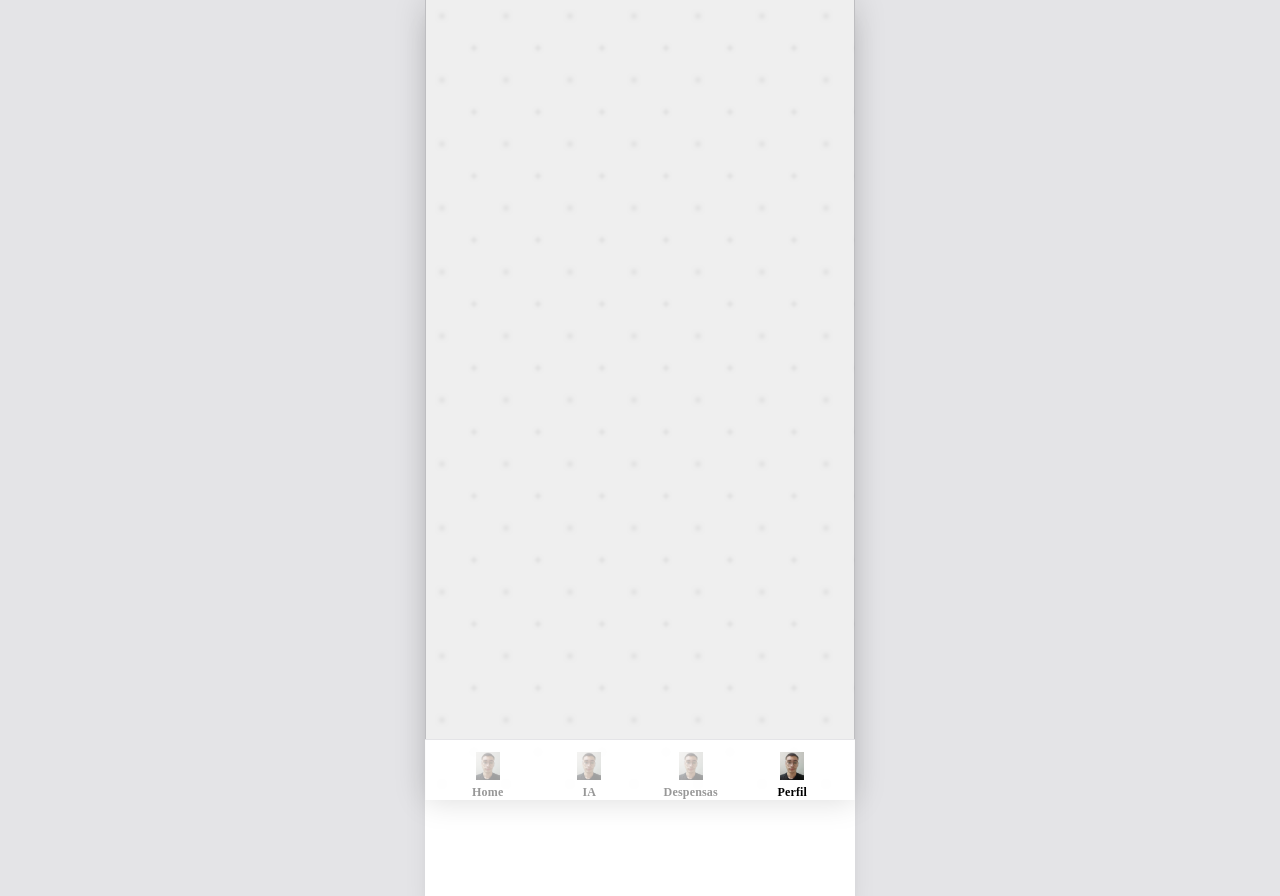
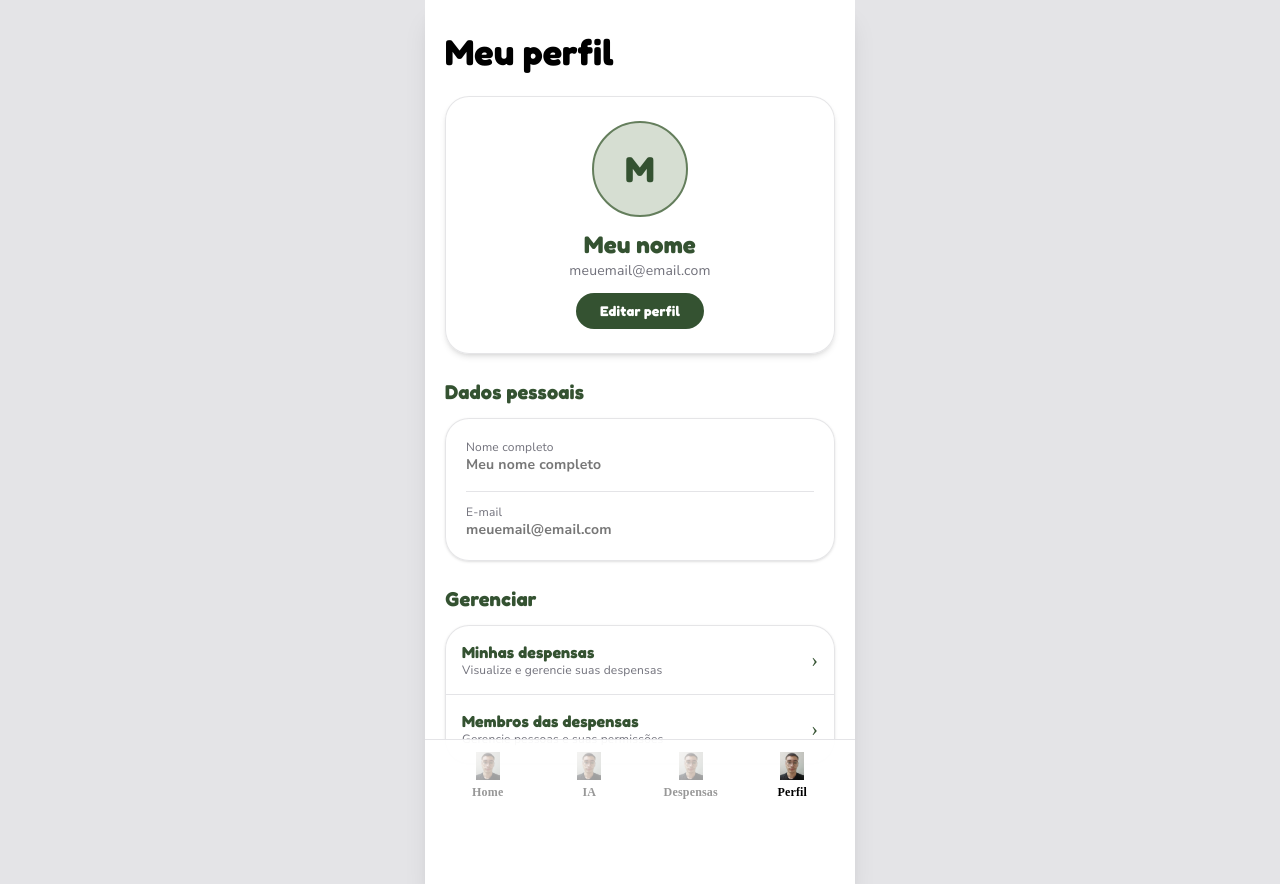
Before and after one commit to HayanoIche/RotTracker-FrontEnd, a React (Vite) app: page /aplicacao/perfil in a window 1280 px wide. Built offline with nearby package versions, Linux system fonts and the light colour scheme.

Commit message:
feat: implementacao da tela perfil na aplicação

```diff
--- a/src/App.tsx
+++ b/src/App.tsx
@@ -7,15 +7,18 @@ import ScrollToTop from './components/common/ScrollToTop.tsx';
 import PageTitle from './components/common/PageTitle';
 
 import Home from './pages/Home.tsx';
-import AppHome from './components/aplicacao/AppHome.tsx';
 import Sobre from './pages/Sobre.tsx';
 import Integrantes from './pages/Integrantes.tsx';
 import IntegranteDetalhes from './pages/IntegranteDetalhes.tsx';
 import Faq from './pages/Faq.tsx';
 import Contato from './pages/Contato.tsx';
+
+import AppHome from './components/aplicacao/AppHome.tsx';
 import Ia from './pages/Ia.tsx';
 import Aplicacao from './pages/Aplicacao.tsx';
 import Armazenamentos from './components/aplicacao/Armazenamentos.tsx';
+import Perfil from './components/aplicacao/Perfil.tsx';
+
 
 function App() {
     return (
@@ -40,7 +43,7 @@ function App() {
                   <Route index element={<AppHome />} />
                   <Route path="ia" element={<Aplicacao />} />
                   <Route path="armazenamentos" element={<Armazenamentos />} />
-                  <Route path="perfil" element={<Aplicacao />} />
+                  <Route path="perfil" element={<Perfil />} />
                 </Route>
             </Routes>
         </BrowserRouter>
--- /dev/null
+++ b/src/components/aplicacao/Perfil.tsx
@@ -0,0 +1,110 @@
+
+export default function Perfil() {
+    return (
+        <div className="px-5 pt-8 pb-6 space-y-6">
+
+            <h1 className="font-title text-4xl font-bold text-[var(--text-bold)]">
+                Meu perfil
+            </h1>
+
+            {/* informacao */}
+            <section className="flex flex-col items-center gap-3 rounded-3xl bg-white/80 border border-zinc-300/60 shadow-md p-6">
+
+                <div className="flex h-24 w-24 items-center justify-center rounded-full bg-[var(--g1)]/50 border-2 border-[var(--g2)]">
+                    <span className="font-title text-4xl font-bold text-[var(--g3)]">
+                        M
+                    </span>
+                </div>
+
+                <div className="text-center">
+                    <h2 className="font-title text-2xl font-bold text-[var(--g3)]">
+                        Meu nome
+                    </h2>
+                    <p className="font-text text-sm text-zinc-500">
+                        meuemail@email.com
+                    </p>
+                </div>
+
+                <button
+                    type="button"
+                    className="rounded-full bg-[var(--g3)] px-6 py-2 font-title text-sm font-bold text-white"
+                >
+                    Editar perfil
+                </button>
+            </section>
+
+            {/* dados pessoais */}
+            <section className="space-y-3">
+                <h2 className="font-title text-xl font-bold text-[var(--g3)]">
+                    Dados pessoais
+                </h2>
+
+                <div className="rounded-3xl border border-zinc-300/60 bg-white/80 p-5 shadow-sm space-y-4">
+
+                    <div>
+                        <p className="font-text text-xs text-zinc-500">
+                            Nome completo
+                        </p>
+                        <p className="font-text text-sm font-bold text-[var(--text-main)]">
+                            Meu nome completo
+                        </p>
+                    </div>
+
+                    <div className="border-t border-zinc-200 pt-3">
+                        <p className="font-text text-xs text-zinc-500">
+                            E-mail
+                        </p>
+                        <p className="font-text text-sm font-bold text-[var(--text-main)]">
+                            meuemail@email.com
+                        </p>
+                    </div>
+
+                </div>
+            </section>
+
+            {/* gerenciar */}
+            <section className="space-y-3">
+                <h2 className="font-title text-xl font-bold text-[var(--g3)]">
+                    Gerenciar
+                </h2>
+
+                <div className="rounded-3xl border border-zinc-300/60 bg-white/80 shadow-sm overflow-hidden">
+
+                    <button
+                        type="button"
+                        className="flex w-full items-center justify-between p-4 text-left"
+                    >
+                        <div>
+                            <p className="font-title font-bold text-[var(--g3)]">
+                                Minhas despensas
+                            </p>
+                            <p className="font-text text-xs text-zinc-500">
+                                Visualize e gerencie suas despensas
+                            </p>
+                        </div>
+                        <span className="text-xl text-[var(--g3)]">›</span>
+                    </button>
+
+                    <div className="border-t border-zinc-200" />
+
+                    <button
+                        type="button"
+                        className="flex w-full items-center justify-between p-4 text-left"
+                    >
+                        <div>
+                            <p className="font-title font-bold text-[var(--g3)]">
+                                Membros das despensas
+                            </p>
+                            <p className="font-text text-xs text-zinc-500">
+                                Gerencie pessoas e suas permissões
+                            </p>
+                        </div>
+                        <span className="text-xl text-[var(--g3)]">›</span>
+                    </button>
+
+                </div>
+            </section>
+
+        </div>
+    );
+}
```
Also changed, not shown: src/components/aplicacao/Armazenamentos.tsx (+9 -18 lines).
